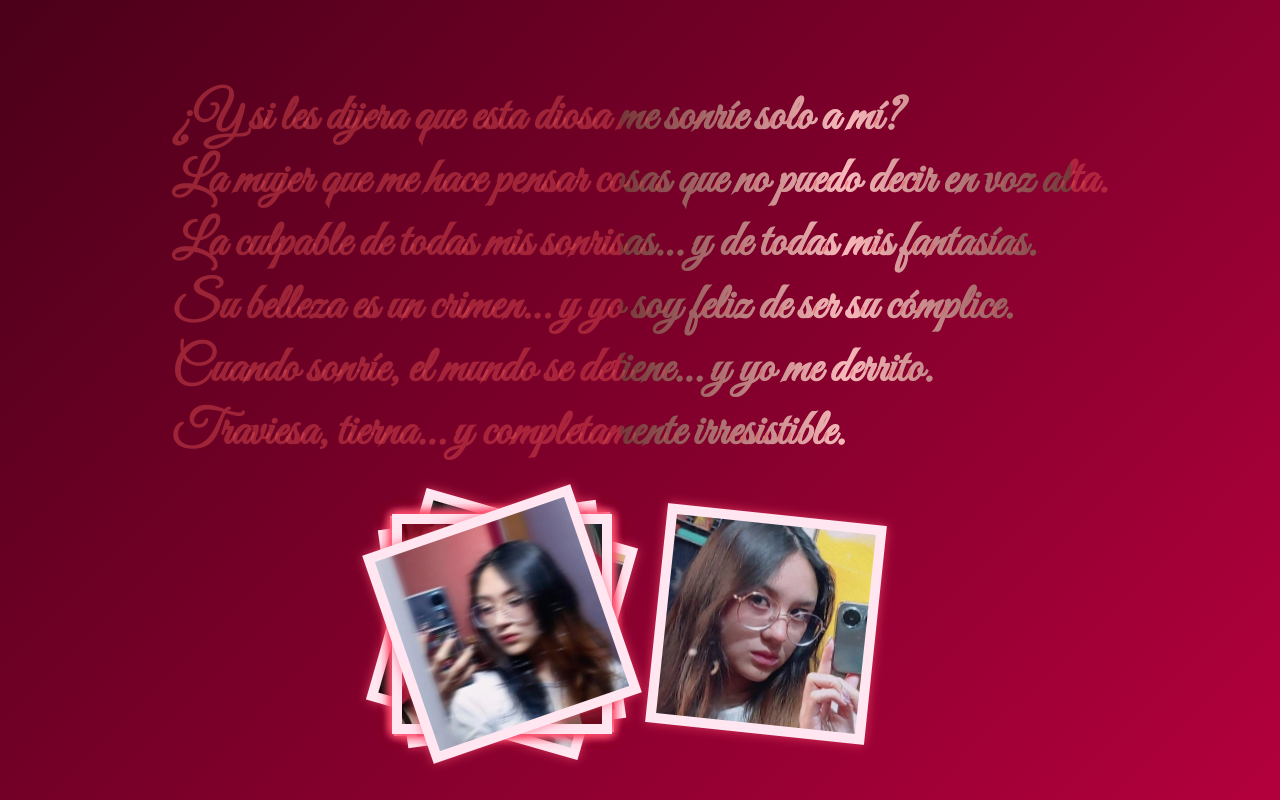
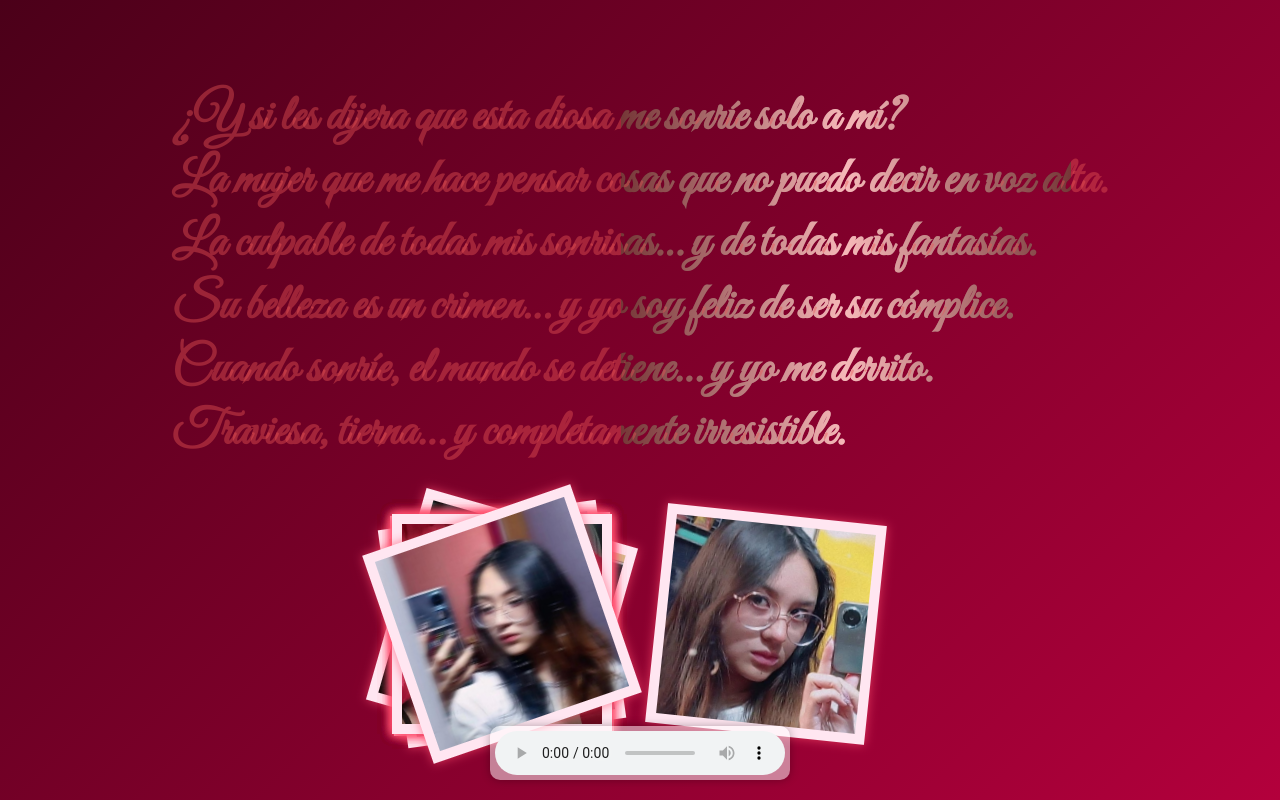
Before and after one commit to elkakas56/mywoman, a plain HTML site: page index.html in a window 1280 px wide. Drawn offline with Linux system fonts and the light colour scheme.

Commit message:
Update index.html

```diff
--- a/index.html
+++ b/index.html
@@ -36,7 +36,17 @@
         <img src="img/10.jpg" >
     </div>
 
-    <audio src="Tiempo-Universe.mp3" autoplay loop></audio>
+    <audio src="Tiempo-Universe.mp3" autoplay loop controls style="
+    position: fixed;
+    bottom: 20px;
+    left: 50%;
+    transform: translateX(-50%);
+    background: rgba(255, 255, 255, 0.5);
+    border-radius: 10px;
+    padding: 5px;
+    box-shadow: 0 0 10px rgba(0,0,0,0.3);
+    z-index: 1000;">
+  </audio>
 
 </body>
 </html>
```
